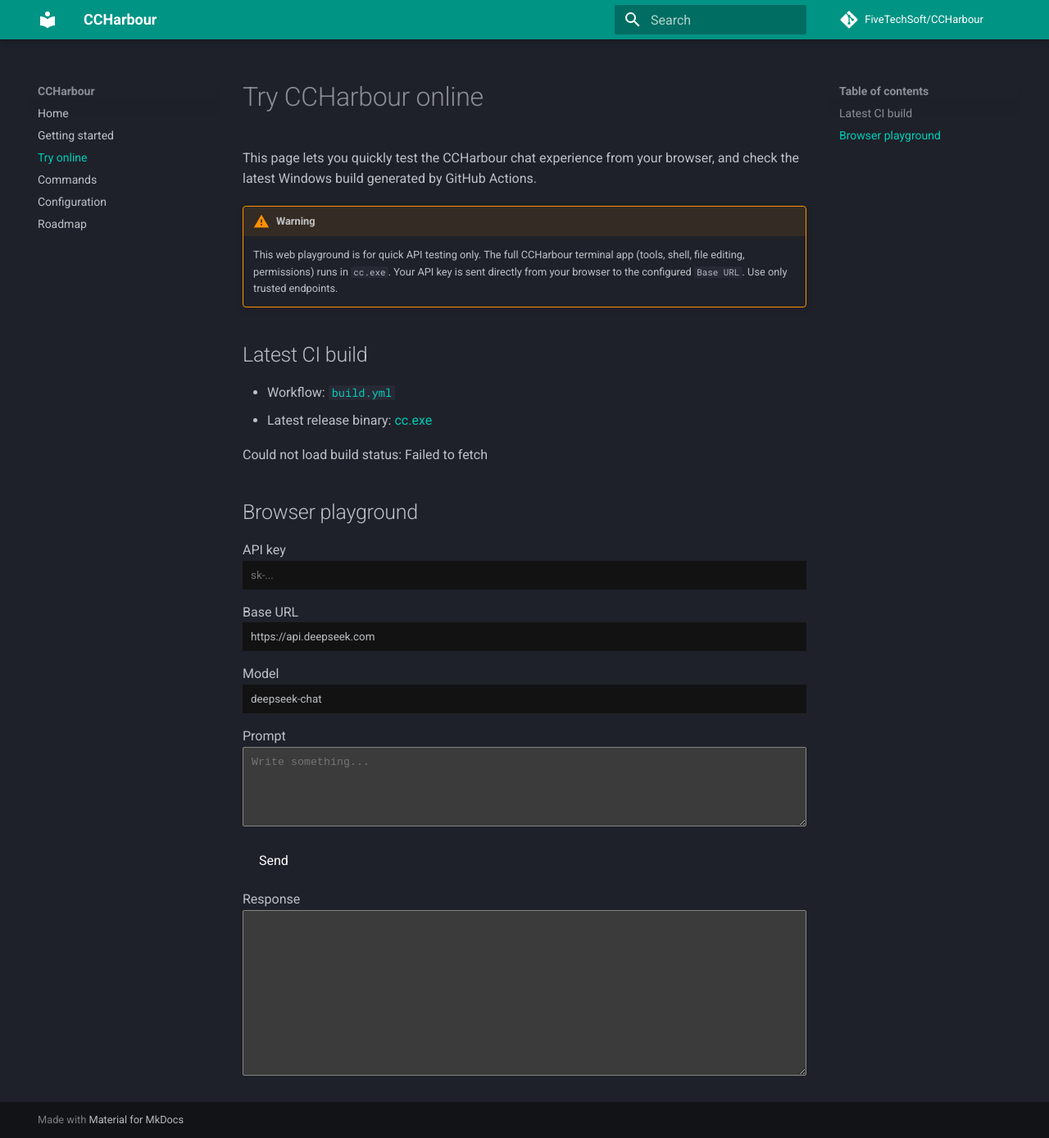
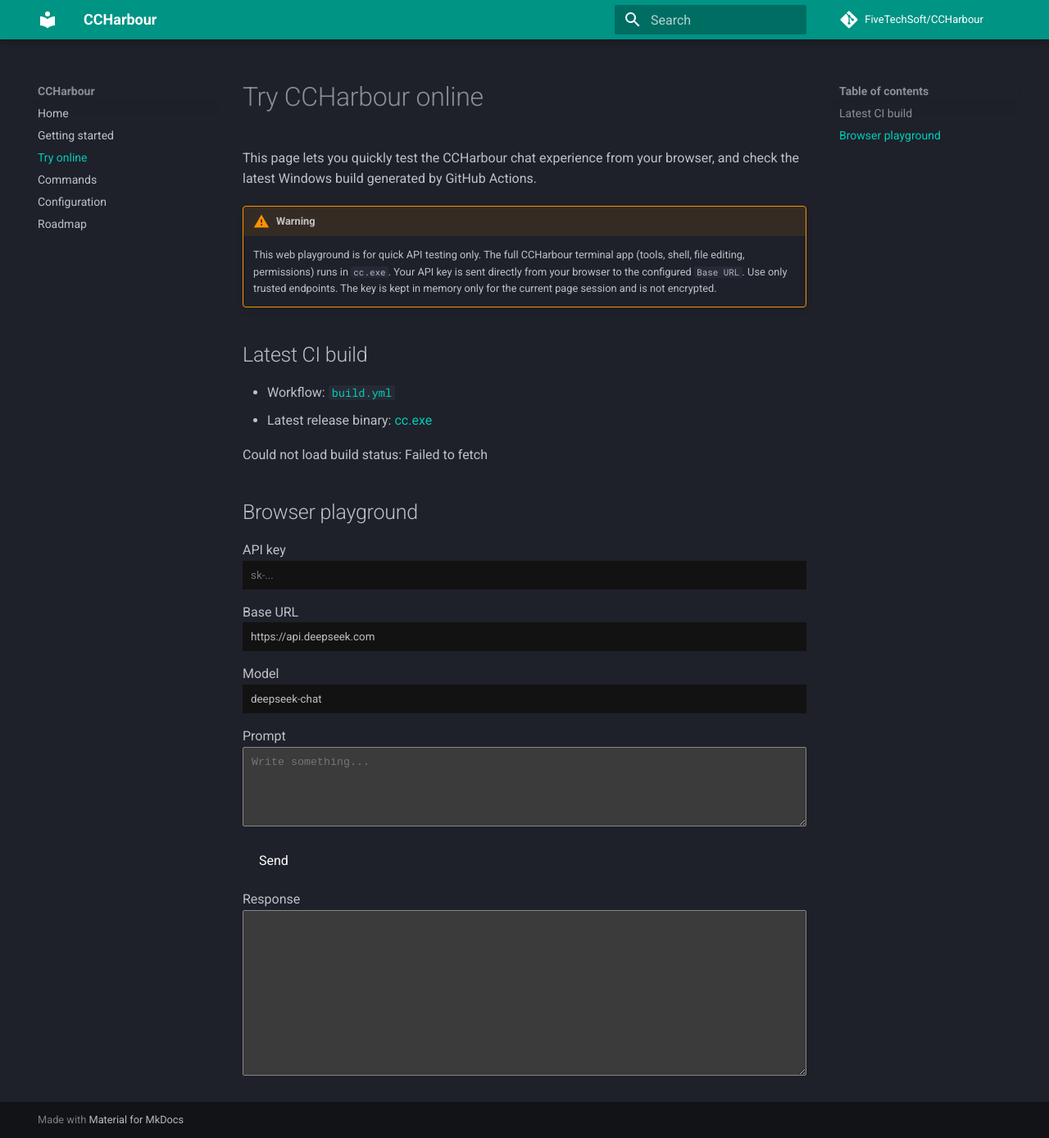
Before and after one commit to FiveTechSoft/CCHarbour, an MkDocs documentation site: the page built from pages/try-online.md, in a window 1280 px wide and 1388 px high. Shown: the whole window at 82% size. Built offline with MkDocs 1.6.1 and Material for MkDocs 9.7.7, drawn with Linux system fonts in a browser that asks for light colours; comment, search, counter and statistics services are not loaded; part of the change alters nothing that is shown.

Commit message:
fix: avoid API key persistence and improve playground responses
Agent-Logs-Url: https://github.com/FiveTechSoft/CCHarbour/sessions/c43a5eaf-d1ef-4e57-b98e-46b2f198613f

Co-authored-by: FiveTechSoft <10235217+FiveTechSoft@users.noreply.github.com>

```diff
--- a/pages/try-online.md
+++ b/pages/try-online.md
@@ -7,7 +7,8 @@ and check the latest Windows build generated by GitHub Actions.
     This web playground is for quick API testing only. The full CCHarbour
     terminal app (tools, shell, file editing, permissions) runs in `cc.exe`.
     Your API key is sent directly from your browser to the configured `Base URL`.
-    Use only trusted endpoints.
+    Use only trusted endpoints. The key is kept in memory only for the current
+    page session and is not encrypted.
 
 ## Latest CI build
 
@@ -50,12 +51,10 @@ and check the latest Windows build generated by GitHub Actions.
   const output = document.getElementById("output");
   const sendBtn = document.getElementById("sendBtn");
 
-  apiKey.value = sessionStorage.getItem("ccharbour.apiKey") || "";
   baseUrl.value = localStorage.getItem("ccharbour.baseUrl") || baseUrl.value;
   model.value = localStorage.getItem("ccharbour.model") || model.value;
 
   const saveSettings = () => {
-    sessionStorage.setItem("ccharbour.apiKey", apiKey.value.trim());
     localStorage.setItem("ccharbour.baseUrl", baseUrl.value.trim());
     localStorage.setItem("ccharbour.model", model.value.trim());
   };
@@ -94,7 +93,7 @@ and check the latest Windows build generated by GitHub Actions.
       return;
     }
     if (/\s/.test(key) || key.length < 10) {
-      output.value = "API key format looks invalid (must be at least 10 chars and contain no spaces).";
+      output.value = "API key format looks invalid (must be at least 10 characters and contain no spaces).";
       return;
     }
     if (!/^https:\/\//i.test(url)) {
@@ -120,10 +119,13 @@ and check the latest Windows build generated by GitHub Actions.
       });
       const data = await res.json();
       if (!res.ok) {
-        output.value = JSON.stringify(data, null, 2);
+        output.value = data?.error?.message || "Request failed with an API error response.";
         return;
       }
-      output.value = data.choices?.[0]?.message?.content || JSON.stringify(data, null, 2);
+      const content = data?.choices?.[0]?.message?.content;
+      output.value = typeof content === "string" && content.length > 0
+        ? content
+        : "The API call succeeded, but no assistant message was returned.";
     } catch (err) {
       output.value = `Request failed: ${err.message}`;
     } finally {
```
